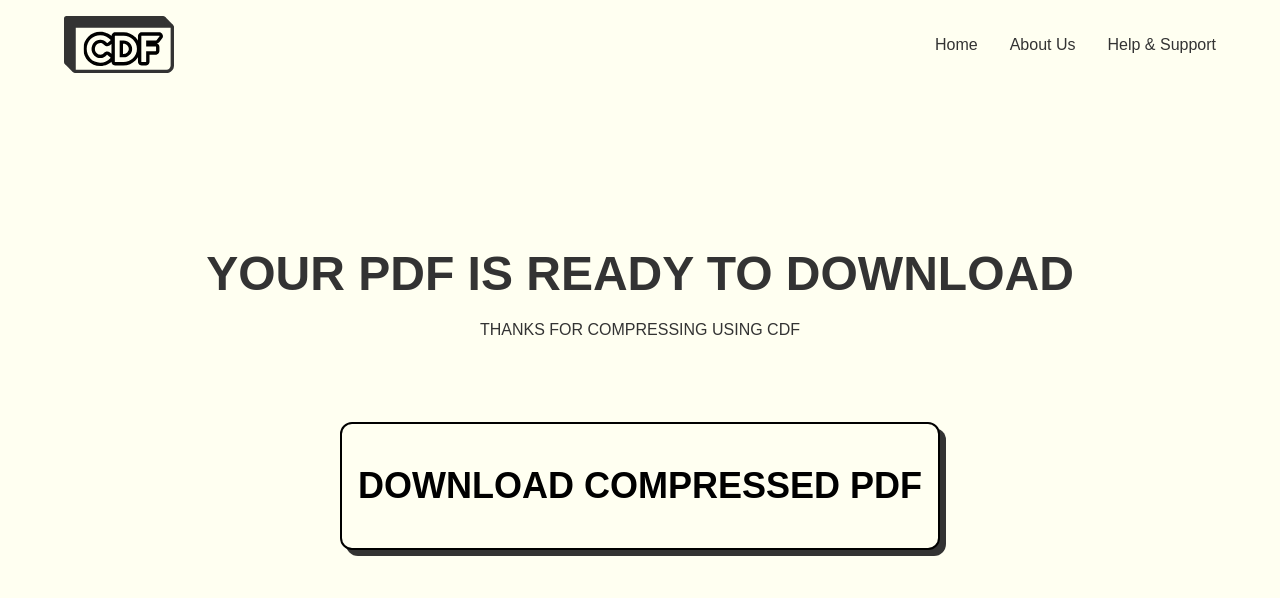
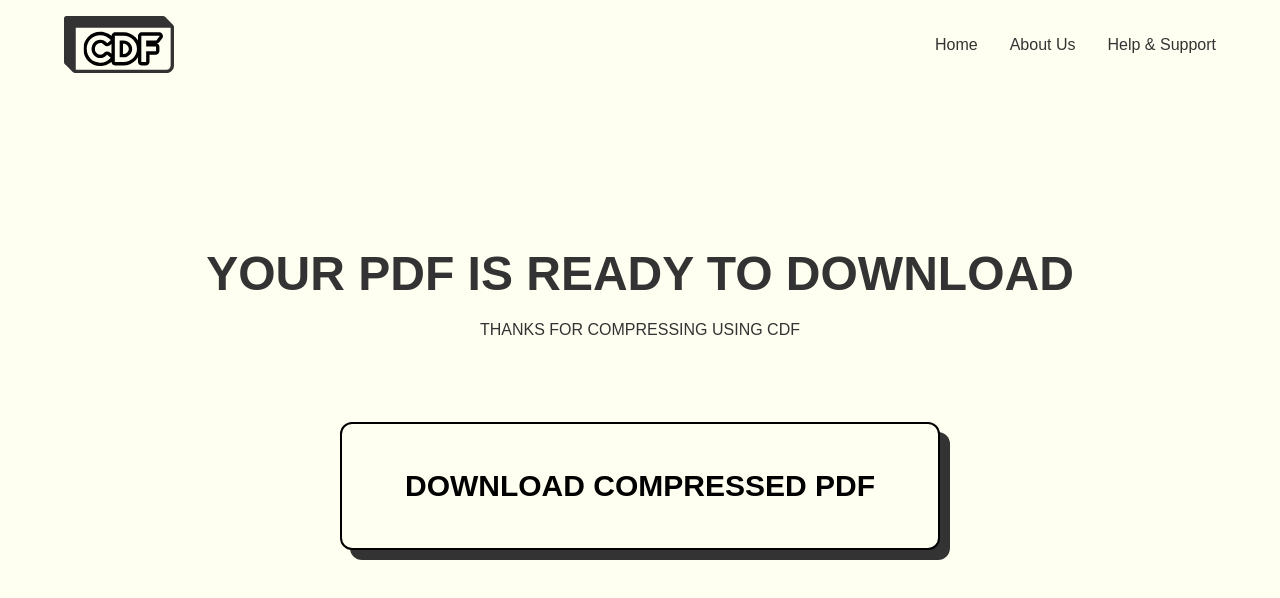
Before and after one commit to varadpuranik123/compressor-cdf, a Next.js app: page /download in a window 1280 px wide. Shown: the top 598 px of the page. Built offline with nearby package versions, Linux system fonts and the light colour scheme; a web font is replaced by a local one.

Commit message:
changed button colour

```diff
--- a/app/(download)/download/_components/banner.tsx
+++ b/app/(download)/download/_components/banner.tsx
@@ -11,7 +11,7 @@ export const DownloadBanner = () =>{
             </p>
 
             <button
-            className="button-shadow2 font-semibold text-4xl w-[600px] h-32 hover:bg-[#637CFF] duration-300 hover:text-[#fffff1] stroke border-2 rounded-xl border-black bg-[#fffff1] text-black">
+            className="button-shadow3 font-semibold text-3xl w-[600px] h-32 hover:bg-[#ff6363] duration-300 hover:text-[#fffff1] stroke border-2 rounded-xl border-black bg-[#fffff1] text-black">
                 DOWNLOAD COMPRESSED PDF
             </button>
         </div>
```
